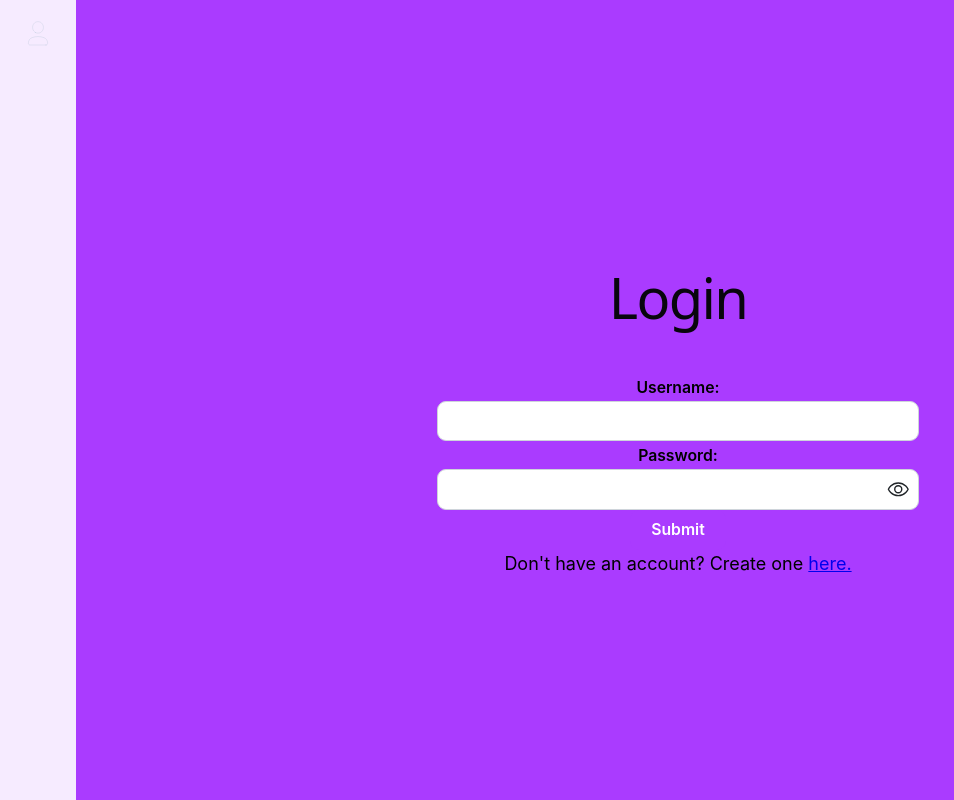
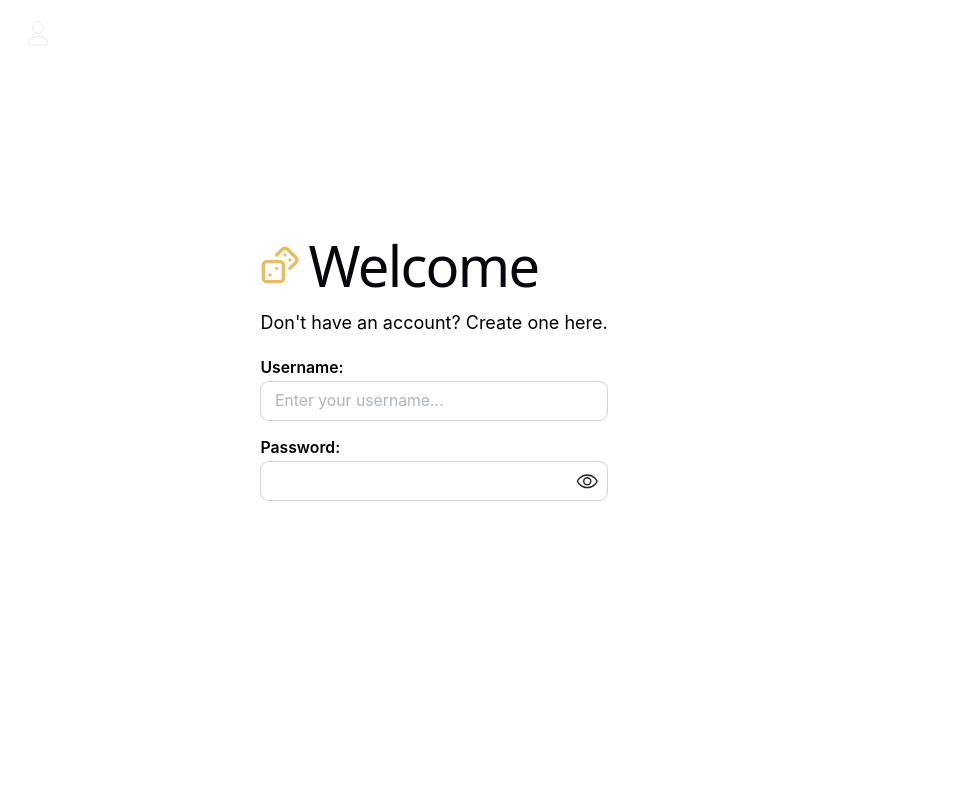
Before and after one commit to Aztech-b/MessagingApp, a React app in the folder frontend/: page /login in a window 1280 px wide. Shown: the whole page, without its empty margins (0-954 px from the left). Built offline with nearby package versions, Linux system fonts and the light colour scheme; no server answers; the HTML template or start-up script is replaced by a standard one.

Commit message:
styles login page, changes some css variables

```diff
--- a/frontend/src/components/Login.jsx
+++ b/frontend/src/components/Login.jsx
@@ -5,6 +5,7 @@ import { ServerRouter } from "react-router";
 import { Link } from "react-router";
 import styles from "../styles/login.module.css";
 import { Fieldset, TextInput, PasswordInput, Button } from "@mantine/core";
+import { Dices } from "lucide-react";
 
 function Login() {
     const [username, setUsername] = useState("");
@@ -35,11 +36,20 @@ function Login() {
 
     return (
         <main className={styles.main}>
-            <h1>Login</h1>
-            <div className={styles.error}></div>
+            <div className={styles.formContainer}>
+                <div>
+                    <div className={styles.header}>
+                        <Dices size={40} color="#e9bc61" />
+                        <h1>Welcome</h1>
+                    </div>
+                    <p>
+                        Don't have an account? Create one <Link to="/register">here. </Link>
+                    </p>
+                </div>
                 <form className={styles.form}>
                     <TextInput
                         label="Username: "
+                        placeholder="Enter your username..."
                         onChange={(e) => {
                             setUsername(e.target.value);
                         }}
@@ -50,12 +60,11 @@ function Login() {
                             setPassword(e.target.value);
                         }}
                     />
-
-                <Button onClick={submit}>Submit</Button>
+                    <Button fullWidth onClick={submit}>
+                        Submit
+                    </Button>
                 </form>
-            <p>
-                Don't have an account? Create one <Link to="/register">here. </Link>
-            </p>
+            </div>
         </main>
     );
 }
--- a/frontend/src/components/theme.js
+++ b/frontend/src/components/theme.js
@@ -3,19 +3,32 @@ import { createTheme } from "@mantine/core";
 const theme = createTheme({
     colors: {
         accent: [
+            "var(--accent-light-2xl)",
+            "var(--accent-light-xl)",
+            "var(--accent-light-l)",
+            "var(--accent-light)",
             "var(--accent)",
+            "var(--accent-dark)",
+            "var(--accent-dark-l)",
+            "var(--accent-dark-xl)",
+            "var(--accent-dark-2xl)",
             "var(--accent-bg)",
-            "var(--accent-border)",
-            "var(--accent-light)",
-            "var(--accent-lighter)",
-            "var(--accent-bg)",
-            "var(--accent)",
-            "var(--accent)",
-            "var(--accent)",
-            "var(--accent)",
+        ],
+        bg: [
+            "var(--bg-light)",
+            "var(--bg)",
+            "var(--bg-dark)",
+            "var(--bg-dark)",
+            "var(--bg-dark)",
+            "var(--bg-dark)",
+            "var(--bg-dark)",
+            "var(--bg-dark)",
+            "var(--bg-dark)",
+            "var(--bg-dark)",
         ],
     },
     primaryColor: "accent",
+    components: { Button: { defaultProps: { color: "accent.1" } } },
 });
 
 export default theme;
--- a/frontend/src/index.css
+++ b/frontend/src/index.css
@@ -16,6 +16,11 @@ body,
     margin: 0;
 }
 
+a {
+    text-decoration: none;
+    color: var(--accent-light-2xl);
+}
+
 #root {
     overflow: hidden;
     min-height: 100svh;
@@ -32,12 +37,12 @@ h2 {
     font-family: var(--heading);
     font-weight: 500;
     color: var(--text-h);
+    margin: 0;
 }
 
 h1 {
     font-size: 56px;
     letter-spacing: -1.68px;
-    margin: 32px 0;
     @media (max-width: 1024px) {
         font-size: 36px;
         margin: 20px 0;
--- a/frontend/src/styles/login.module.css
+++ b/frontend/src/styles/login.module.css
@@ -1,12 +1,13 @@
 @import "./variables.css";
 
 .main {
-    text-align: center;
     display: flex;
     flex-direction: column;
     justify-content: center;
     align-items: center;
-    background-color: var(--accent);
+
+    background-color: var(--bg-dark);
+    padding-left: 12%;
 }
 
 .error {
@@ -15,5 +16,38 @@
 }
 
 .form {
-    width: clamp(200px, 40%, 700px);
+    width: clamp(200px, 100%, 1200px);
+    display: flex;
+    flex-direction: column;
+    gap: 12px;
 }
+
+.header {
+    display: flex;
+    justify-content: left;
+    align-items: center;
+    gap: 8px;
+}
+
+.formContainer {
+    display: flex;
+    flex-direction: column;
+    gap: 16px;
+    border: 1px solid var(--border);
+    padding: 16px 40px 40px 40px;
+    border-radius: 16px;
+}
+/*
+@media screen and (min-width) {
+
+} */
+
+@media screen and (min-width: 1280px) {
+    .formContainer {
+        border: 0;
+    }
+
+    .main {
+        align-items: flex-start;
+    }
+}
--- a/frontend/src/styles/sidebar.module.css
+++ b/frontend/src/styles/sidebar.module.css
@@ -5,7 +5,7 @@
     width: var(--sidebar-width);
     padding: 16px;
     box-sizing: border-box;
-    background-color: var(--accent-bg);
+    background-color: var(--accent-dark-2xl);
 }
 
 .account {
--- a/frontend/src/styles/variables.css
+++ b/frontend/src/styles/variables.css
@@ -41,15 +41,28 @@
     :root {
         --text: white;
         --text-h: #f3f4f6;
-        --bg: #16171d;
+
+        --accent: hsl(215, 40%, 19%);
+        --accent-light: hsl(210, 47%, 32%);
+        --accent-light-l: hsl(210, 47%, 40%);
+        --accent-light-xl: hsl(210, 47%, 50%);
+        --accent-light-2xl: hsl(210, 47%, 60%);
+        --accent-dark: hsl(215, 40%, 15%);
+        --accent-dark-l: hsl(215, 40%, 10%);
+        --accent-dark-xl: hsl(215, 40%, 8%);
+        --accent-dark-2xl: hsl(215, 40%, 7%);
+
+        --bg-dark: hsl(231, 13.73%, 5%);
+        --bg: hsl(231.43, 13.73%, 10%);
+        --bg-light: hsl(231, 13.73%, 12%);
+
         --border: #2e303a;
         --code-bg: #1f2028;
-        --accent: hsl(215, 40%, 19%);
-        --accent-light: hsl(210, 47%, 32%);
-        --accent-lighter: hsl(210, 47%, 40%);
+
         --accent-bg: hsl(215, 40%, 9%);
         --accent-bg-light: hsl(215, 40%, 15%);
         --accent-border: hsl(215, 30%, 7%);
+
         --social-bg: rgba(47, 48, 58, 0.5);
         --shadow: rgba(0, 0, 0, 0.4) 0 10px 15px -3px, rgba(0, 0, 0, 0.25) 0 4px 6px -2px;
     }
```
Lines whose indentation alone changed are shown as unchanged.
